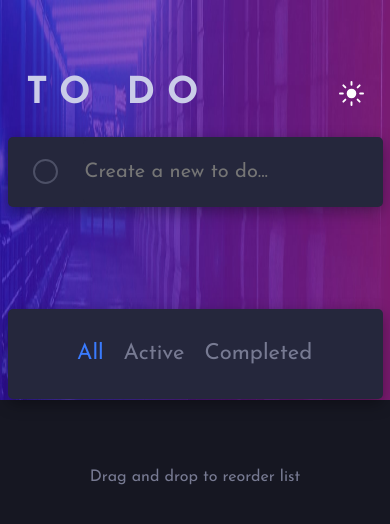
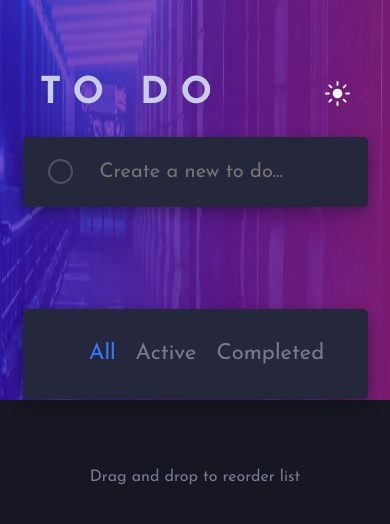
Before and after one commit to guarize/todo-list-2.0, a React (Create React App) app: page / in a window 390 px wide. Shown: the top 524 px of the page. Built offline with nearby package versions, Linux system fonts and the light colour scheme.

Commit message:
[feat] - 375px responsive

```diff
--- a/src/styles/TodoInput.css
+++ b/src/styles/TodoInput.css
@@ -46,3 +46,9 @@
     width: 300px;
   }
 }
+
+@media only screen and (max-width: 390px) {
+  .input-wrapper input {
+    width: 270px;
+  }
+}
--- a/src/styles/TodoList.css
+++ b/src/styles/TodoList.css
@@ -62,13 +62,6 @@
 
 .list-options span {
   user-select: none;
-}
-
-.sort-options {
-  display: flex;
-  width: 170px;
-  align-items: center;
-  justify-content: space-between;
 }
 
 .sort-options {
```
